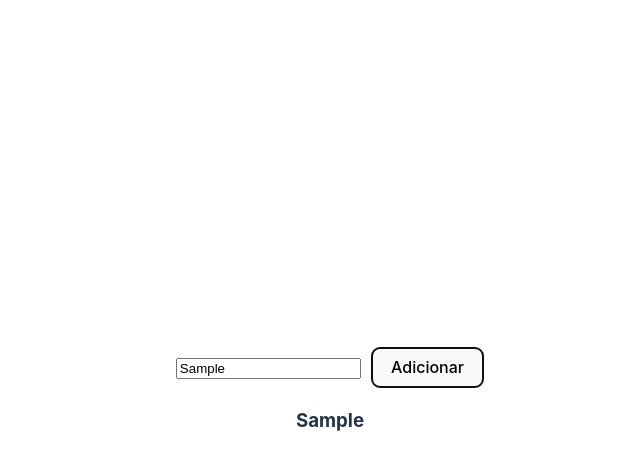
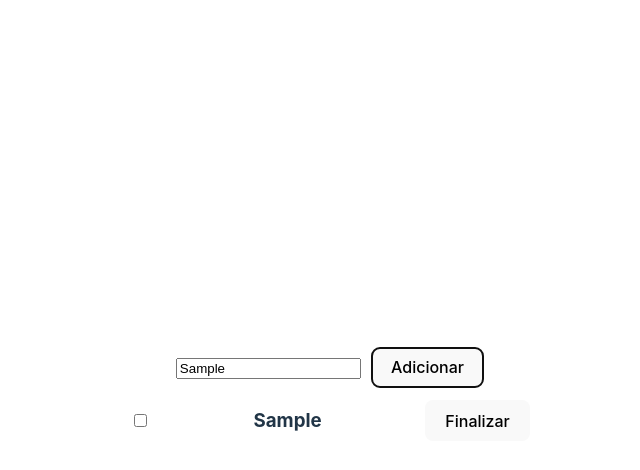
Before and after one commit to marcelojunqueirat/M1S09, a React (Vite) app: page / in a window 1280 px wide. Both pictures are taken after typing "Sample" into the empty fields and a click on the button "Adicionar". Shown: the top 470 px of the page, without its empty margins (310-950 px from the left). Built offline with nearby package versions, Linux system fonts and the light colour scheme.

Commit message:
[M1S09] Ex 5

```diff
--- a/src/App.jsx
+++ b/src/App.jsx
@@ -1,6 +1,7 @@
 import { useState } from 'react'
 import './App.css'
 import CardAdicionar from './components/CardAdicionar'
+import ListItem from './components/ListItem'
 
 function App() {
   const [listaTarefas, setListaTarefas] = useState([])
@@ -17,11 +18,15 @@
   return (
     <>
       <CardAdicionar adicionarTarefa={adicionarTarefa} />
-      <div>
-        {listaTarefas.map((tarefa) => (
-          <h3 key={tarefa.id}>{tarefa.textoTarefa}</h3>)
-        )}
-      </div>
+
+      {listaTarefas.map((tarefa) => (
+        <ListItem
+          textoTarefa={tarefa.textoTarefa}
+          key={tarefa.id}
+          id={tarefa.id}
+          finalizado={tarefa.finalizado}
+        />)
+      )}
     </>
   )
 }
--- /dev/null
+++ b/src/components/ListItem/index.jsx
@@ -0,0 +1,16 @@
+import { useState } from 'react'
+import './style.css'
+
+function ListItem(props) {
+  const [finalizado, setFinalizado] = useState(props.finalizado)
+
+  return (
+    <div className='container'>
+      <input type='checkbox' checked={finalizado} onChange={() => finalizado}/>
+      <h3 className={finalizado ? 'marcar-finalizado' : ''}>{props.textoTarefa}</h3>
+      <button onClick={() => setFinalizado(!finalizado)}>Finalizar</button>
+    </div>
+  )
+}
+
+export default ListItem
--- /dev/null
+++ b/src/components/ListItem/style.css
@@ -0,0 +1,10 @@
+.container {
+  display: flex;
+  width: 25em;
+  justify-content: space-between;
+  align-items: center;
+}
+
+.marcar-finalizado {
+  text-decoration: line-through;
+}
```
